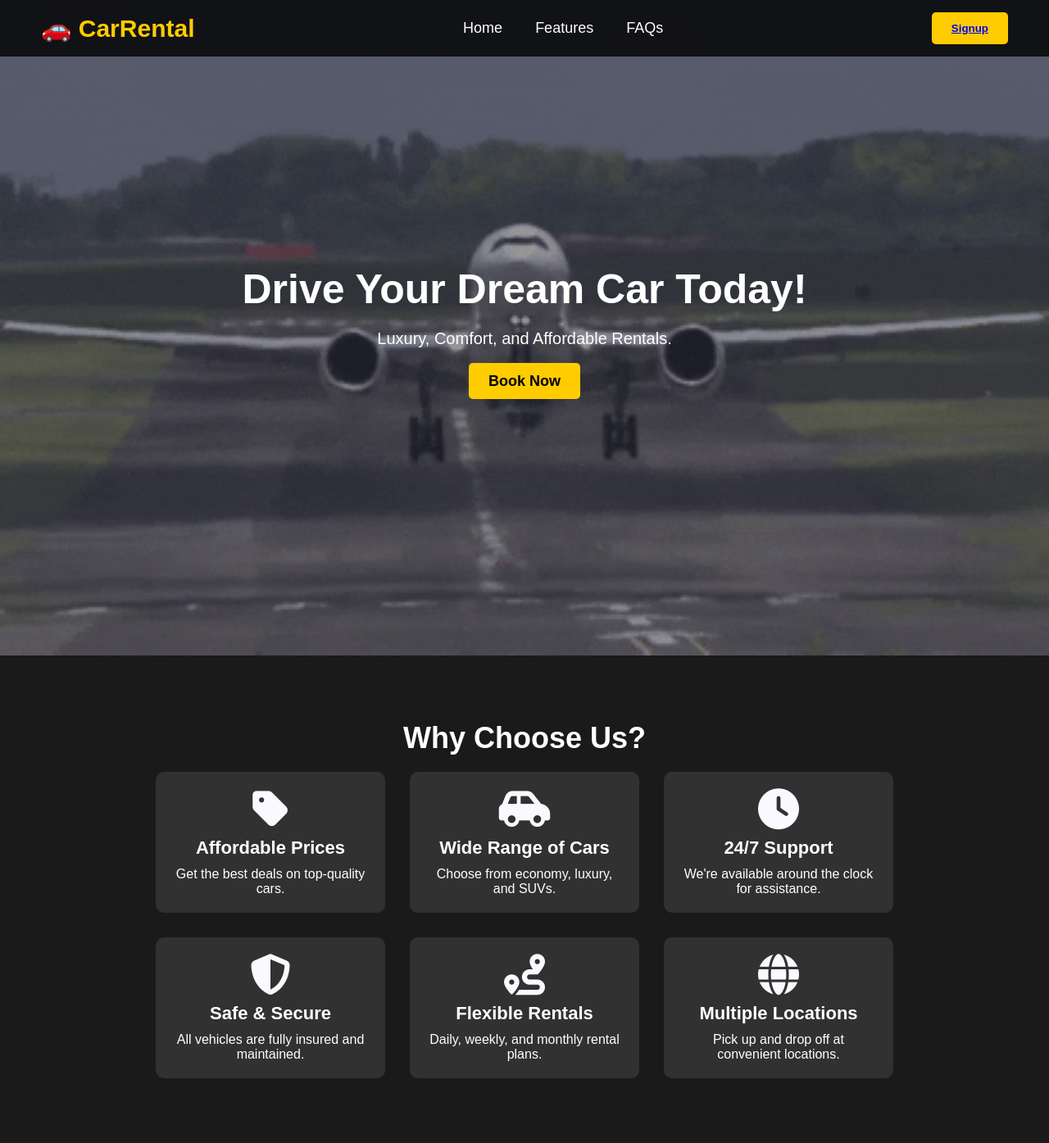
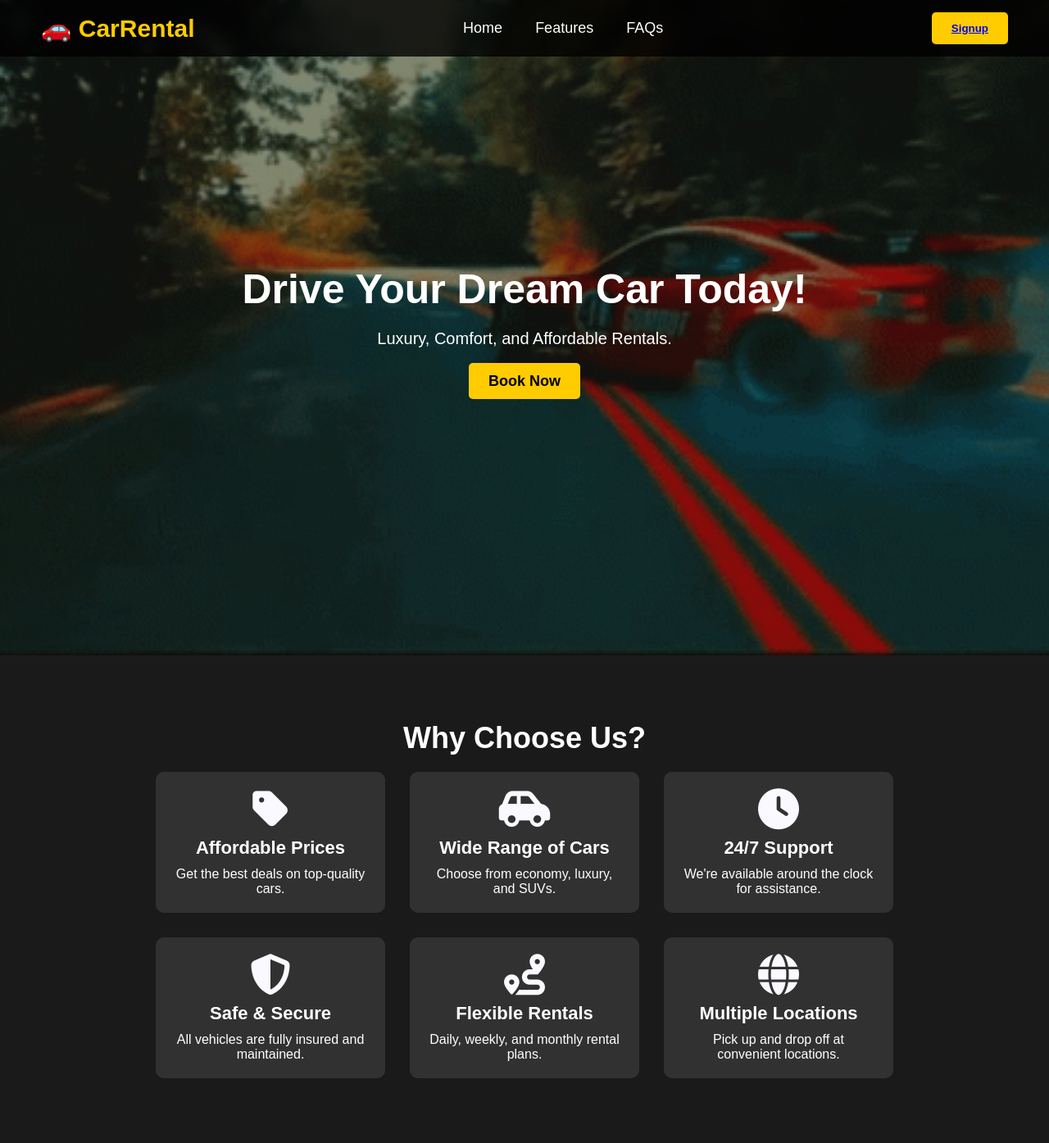
Before and after one commit to KumarDha34/Car-Rental-System-Django, a Django app: page / in a window 1280 px wide. Shown: the top 1395 px of the page at 82% size. Run offline with Django 5.2, Linux system fonts and the light colour scheme; some libraries are stand-ins or nearby versions.

Commit message:
Updated index.html

```diff
--- a/rental/templates/rental/index.html
+++ b/rental/templates/rental/index.html
@@ -31,7 +31,7 @@
             left: 0;
             width: 100%;
             height: 100%;
-            background: url("{% static 'images/airplane.gif' %}") no-repeat center center/cover;
+            background: url("{% static 'images/car.gif' %}") no-repeat center center/cover;
             opacity: 0.4;
             z-index: -1;
             animation: fadeIn 5s ease-in-out infinite alternate;
```
